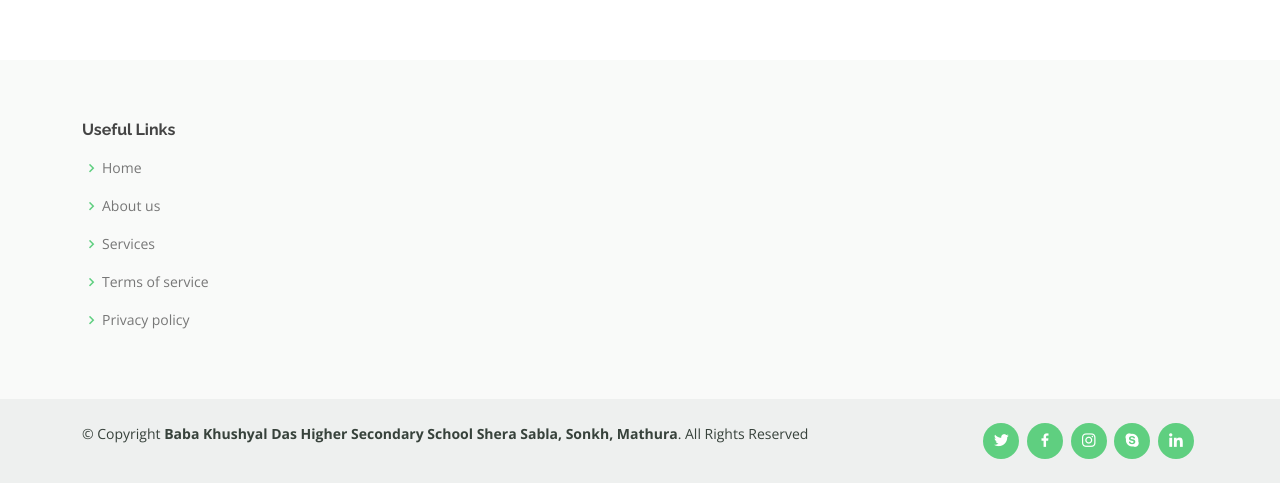
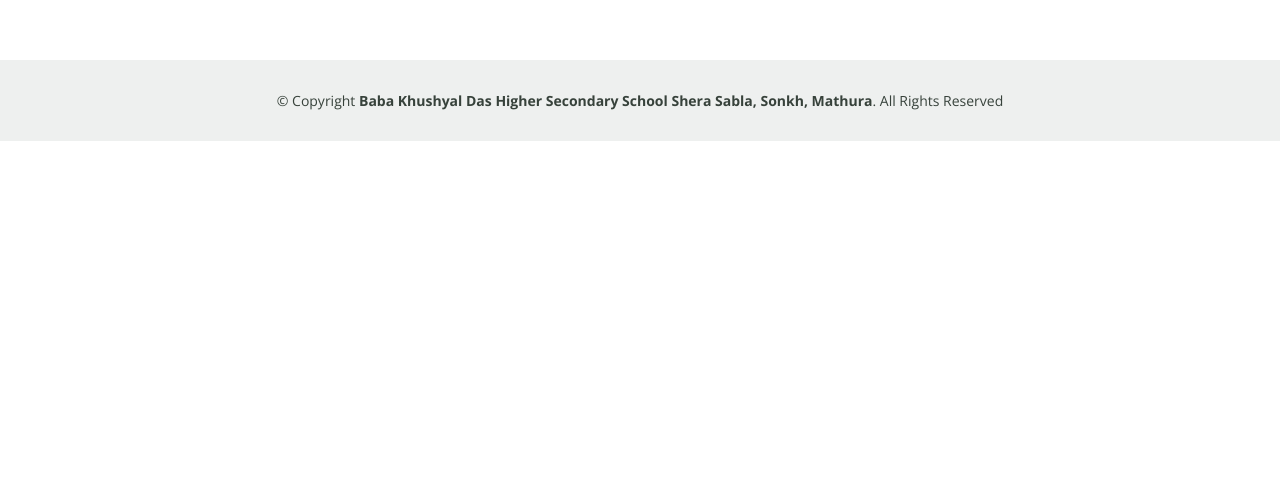
Before and after one commit to babakhushyaldas/website, a plain HTML site: page gallary.html in a window 1280 px wide. Shown: the part 2403-2886 px from the top of the page. After the commit the page ends 2544 px from the top, so only its background shows below. Drawn offline with nearby package versions, Linux system fonts and the light colour scheme.

Commit message:
Update 27/6

```diff
--- a/gallary.html
+++ b/gallary.html
@@ -414,52 +414,12 @@
 
  <!-- ======= Footer ======= -->
   <footer id="footer">
-
-    <div class="footer-top">
-      <div class="container">
-        <div class="row">
-
-		<div class="col-lg-2 col-md-6 footer-links">
-            <h4>Useful Links</h4>
-            <ul>
-              <li><i class="bx bx-chevron-right"></i> <a href="#">Home</a></li>
-              <li><i class="bx bx-chevron-right"></i> <a href="#">About us</a></li>
-              <li><i class="bx bx-chevron-right"></i> <a href="#">Services</a></li>
-              <li><i class="bx bx-chevron-right"></i> <a href="#">Terms of service</a></li>
-              <li><i class="bx bx-chevron-right"></i> <a href="#">Privacy policy</a></li>
-            </ul>
-          </div>
-
-          <!--<div class="col-lg-3 col-md-6 footer-contact">
-            <h3>Baba Khushyal Das Vidya Mandir Shera Sabla, </h3>
-            <p>
-              Sonkh, Mathura <br>
-              Uttar Pradesh,<br>
-              India<br><br>
-              <strong>Phone:</strong> +91 8279395121 / 9759354298<br>
-              <strong>Email:</strong> info@example.com<br>
-            </p>
-          </div>-->
-        </div>
-      </div>
-    </div>
-
-    <div class="container d-md-flex py-4">
-
-      <div class="me-md-auto text-center text-md-start">
-        <div class="copyright">
+	  <div class="me-md-auto text-center text-md-start">
+		  <div class="copyright" style="text-align: center; padding: 30px;">
           &copy; Copyright <strong><span>Baba Khushyal Das Higher Secondary School Shera Sabla, Sonkh, Mathura</span></strong>. All Rights Reserved
-        </div>
-      </div>
-      <div class="social-links text-center text-md-right pt-3 pt-md-0">
-        <a href="#" class="twitter"><i class="bx bxl-twitter"></i></a>
-        <a href="#" class="facebook"><i class="bx bxl-facebook"></i></a>
-        <a href="#" class="instagram"><i class="bx bxl-instagram"></i></a>
-        <a href="#" class="google-plus"><i class="bx bxl-skype"></i></a>
-        <a href="#" class="linkedin"><i class="bx bxl-linkedin"></i></a>
-      </div>
-    </div>
-  </footer><!-- End Footer -->
+		  </div>
+	  </div>
+	</footer><!-- End Footer -->
 
   <div id="preloader"></div>
   <a href="#" class="back-to-top d-flex align-items-center justify-content-center"><i class="bi bi-arrow-up-short"></i></a>
```
